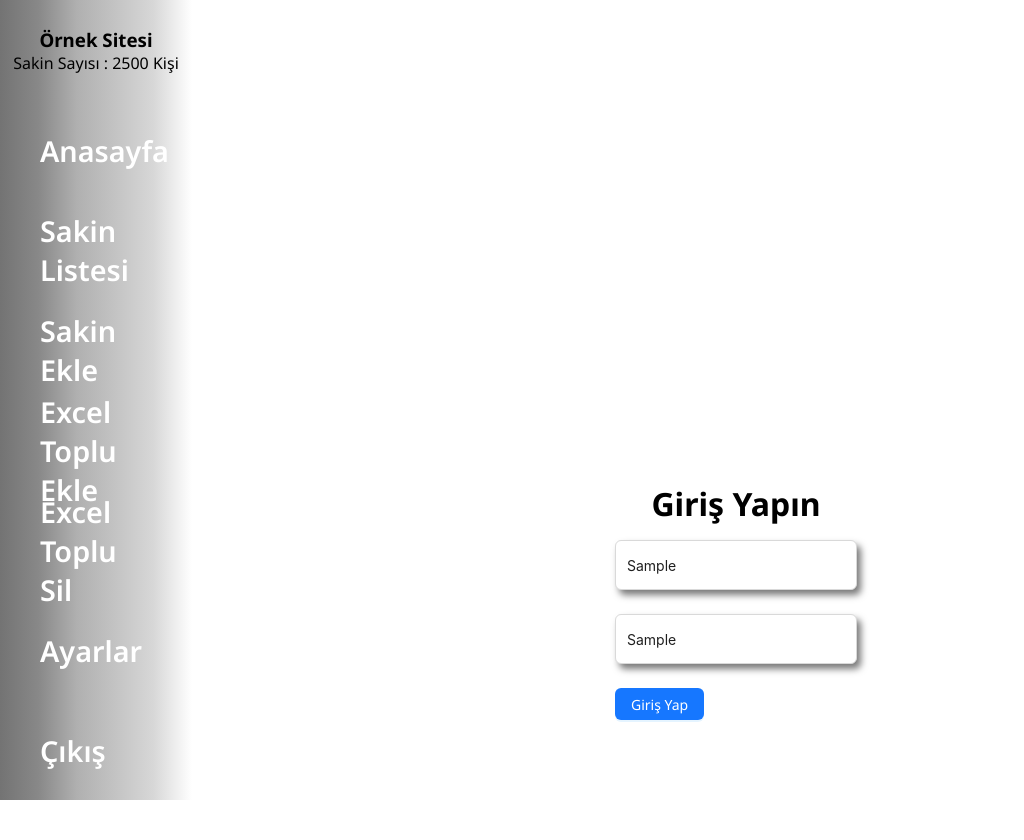
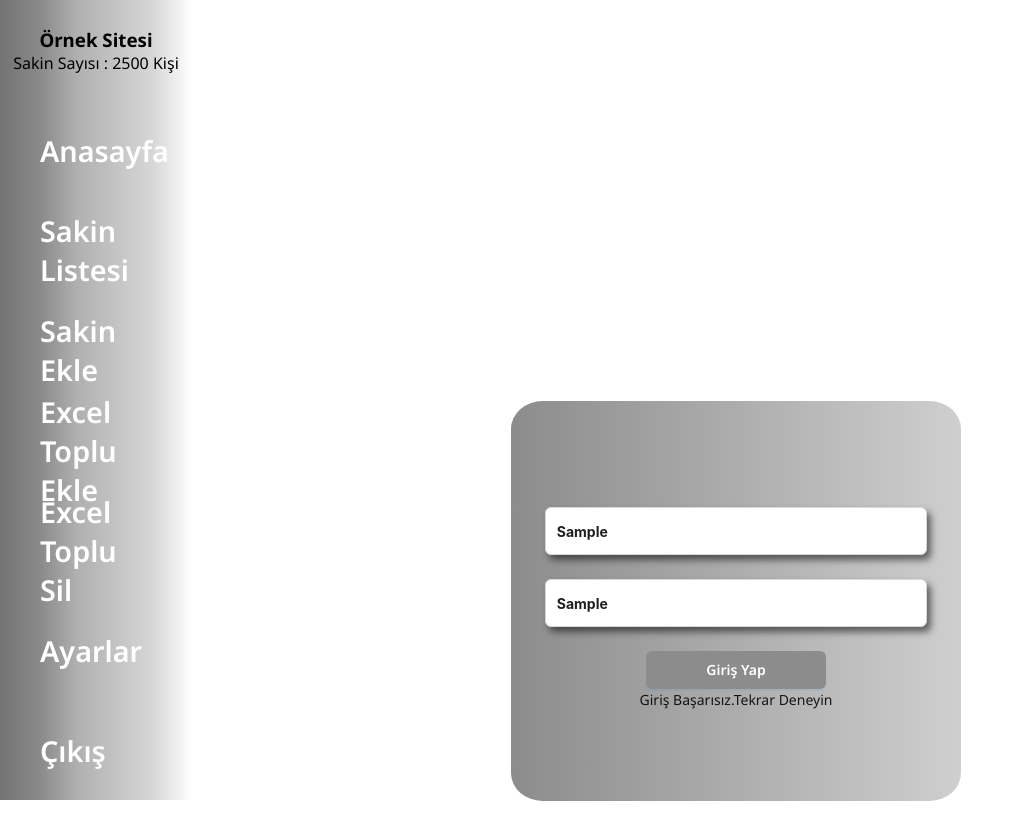
Before and after one commit to kartalgules/Site-Sakinleri-App, a React (Vite) app: page /logout in a window 1280 px wide. Both pictures are taken after typing "Sample", "Sample" into the empty fields and a click on the button "Giriş Yap". Shown: the top 840 px of the page, without its empty margins (0-1024 px from the left). Built offline with nearby package versions, Linux system fonts and the light colour scheme.

Commit message:
Login edit

```diff
--- a/src/pages/Logout/Login.jsx
+++ b/src/pages/Logout/Login.jsx
@@ -1,34 +1,60 @@
 /* eslint-disable no-unused-vars */
-import React from "react";
+import React, { useState } from "react";
 import style from "../../styles/Login.module.css";
 import { Form, Input, Button } from "antd";
-import userData from '../../../data/users.json'
+import userData from "../../../data/users.json";
 
 function Login() {
-  let isLogin = false
+  let isLogin = false;
+  const [loginCheck, setLoginCheck] = useState("");
+  const cheking = () => {
+    setLoginCheck(
+      <p>{isLogin ? "Giriş Başarılı" : "Giriş Başarısız.Tekrar Deneyin"}</p>
+    );
+  };
+
   const onFinish = (values) => {
-    localStorage.setItem("username", JSON.stringify(values.username))
-    localStorage.setItem("password", JSON.stringify(values.password))
-    values.username == userData[0].username && values.password == userData[0].password  ? isLogin = true : null;
-  }
+    localStorage.setItem("username", JSON.stringify(values.username));
+    localStorage.setItem("password", JSON.stringify(values.password));
+    values.username == userData[0].username &&
+    values.password == userData[0].password
+      ? (isLogin = true)
+      : null;
+    cheking();
+  };
   return (
     <div className={style.login_container}>
-      <h1>Giriş Yapın</h1>
+      <div className={style.login_form}>
         <Form layout="vertical" onFinish={onFinish}>
           <Form.Item name={"username"}>
-          <Input placeholder="Kullanıcı adınızı giriniz" required />
+            <Input
+              style={{ width: "85%", height: "3rem", fontWeight: "700" }}
+              placeholder="Kullanıcı adınızı giriniz"
+              required
+            />
           </Form.Item>
           <Form.Item name={"password"}>
-          <Input placeholder="Şifrenizi giriniz" required />
+            <Input
+              style={{ width: "85%", height: "3rem", fontWeight: "700" }}
+              placeholder="Şifrenizi giriniz"
+              required
+            />
           </Form.Item>
-        <Button htmlType="submit" type="primary">Giriş Yap</Button>
+          <Button
+            style={{
+              width: "40%",
+              height: "20%",
+              fontWeight: "600",
+              background: "#8c8c8c",
+            }}
+            htmlType="submit"
+            type="primary"
+          >
+            Giriş Yap
+          </Button>
+          {loginCheck}
         </Form>
-
-      {/* <label name="remember">
-        Beni Haırla
-        <input type="checkbox" name="remember" />
-      </label>
-      <a href="#">Şifremi unuttum?</a> */}
+      </div>
     </div>
   );
 }
--- a/src/styles/Login.module.css
+++ b/src/styles/Login.module.css
@@ -6,25 +6,26 @@
     height: 1100px;
     width: 100%;
 }
-.login{
+.login_form {
     display: flex;
     flex-direction: column;
+    justify-content: center;
+    text-align: center;
+    height: 400px;
+    width: 450px;
+    border-radius: 7%;
+    background: linear-gradient(90deg,#8c8c8c,#adadad,#cfcfcf);
 }
-.login_container > h1 {
-    margin-bottom: 15px;
-}
-.login > input{
-    padding-left: 10px;
-}
-.login > button {
+.login_form > button {
     font-size: 18px;
     font-weight: 600;
     cursor: pointer;
+    border: none;
 }
-.login > button:active {
+.login_form  button:active {
     transform: scale(0.99);
 }
-.login > button , input {
+.login_form > button , input {
     margin-top: 20px;
     height: 50px;
     width: 400px;
@@ -33,8 +34,3 @@
     border-radius: 5px;
     box-shadow: 4px 5px 7px 0px rgba(0,0,0,0.53);
 }
-.login > a {
-    text-align: center;
-    margin-top: 20px;
-    font-weight: 600;
-}
```
Lines whose indentation alone changed are shown as unchanged.
